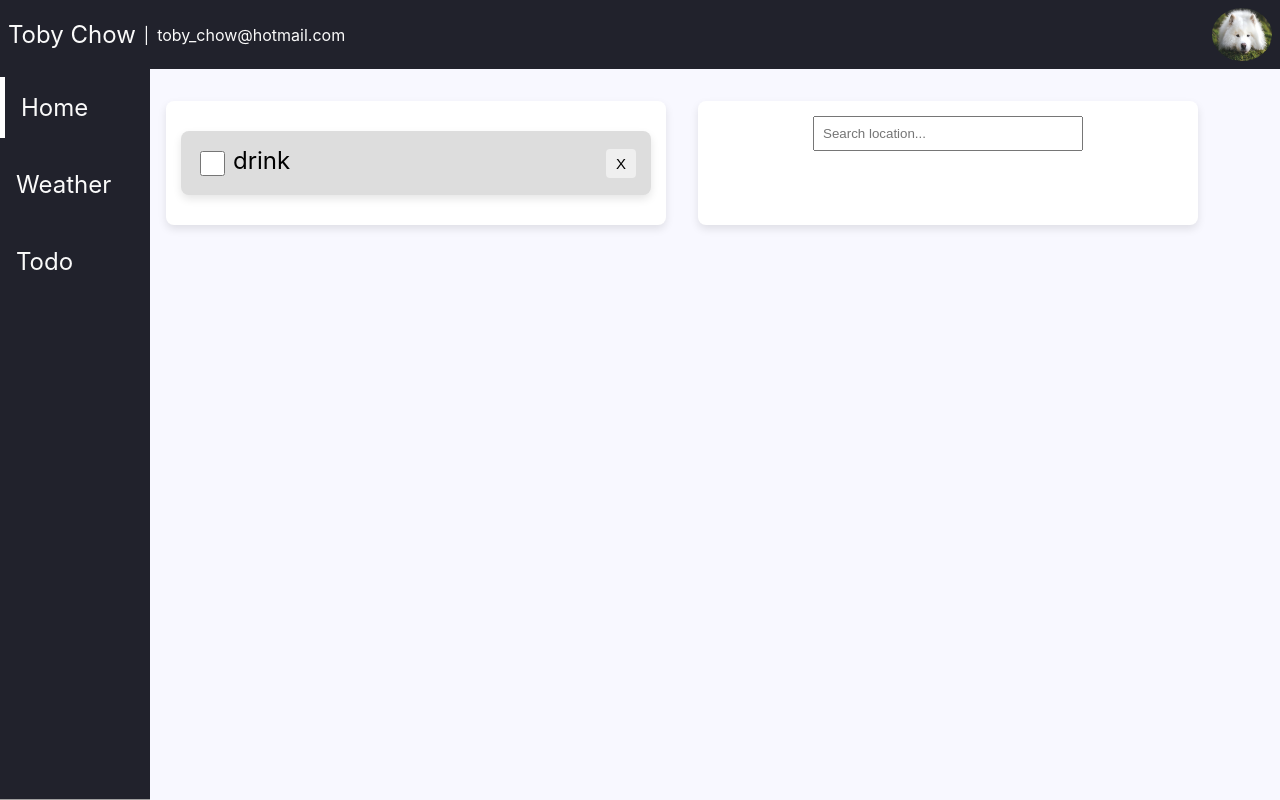
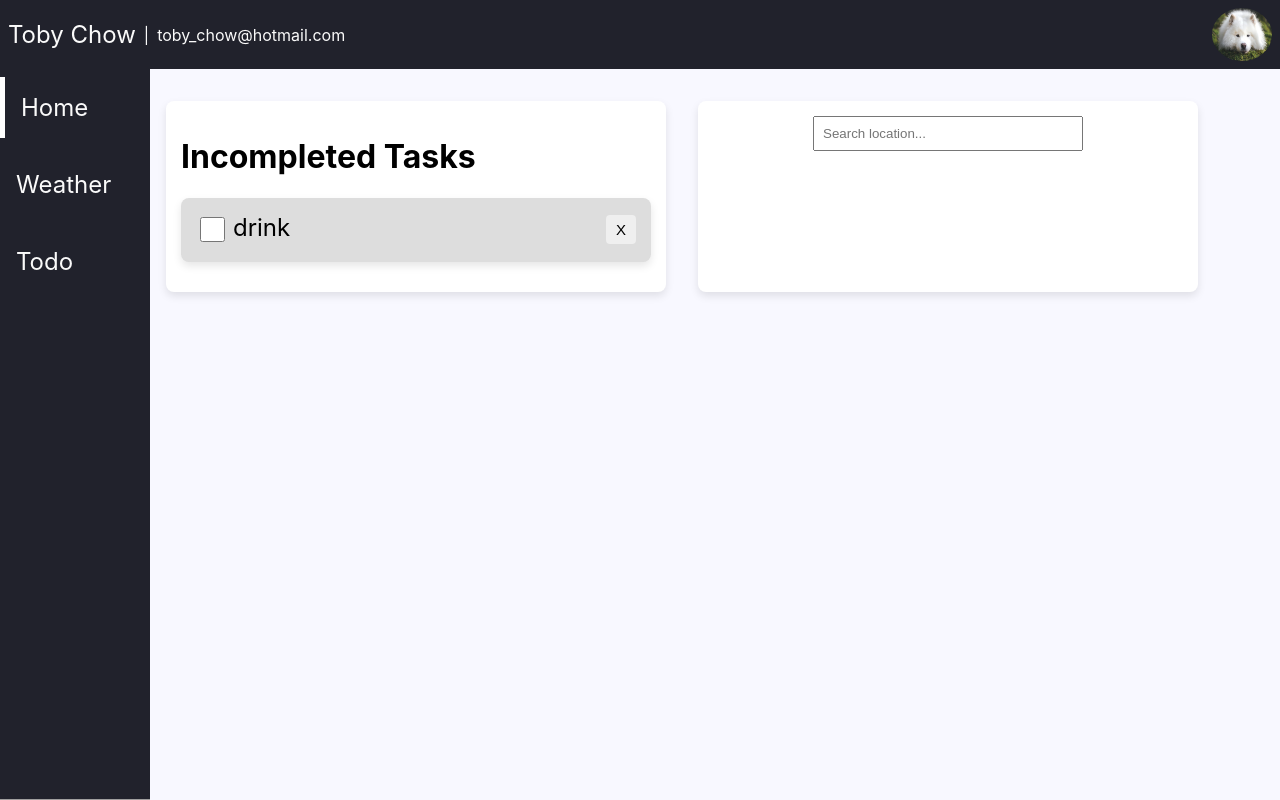
Before and after one commit to TobyChow/brightspot, a React (Create React App) app: page / in a window 1280 px wide. Built offline with nearby package versions, Linux system fonts and the light colour scheme; no server answers.

Commit message:
add card title for todo

```diff
--- a/src/features/home/Home.js
+++ b/src/features/home/Home.js
@@ -8,6 +8,9 @@ export default function Home() {
     return (
         <div className={styles.homeLayout}>
             <Card>
+                <header>
+                    <h1>Incompleted Tasks</h1>
+                </header>
                 <TasksProvider>
                     <TaskList taskStatus='incompleted'/>
                 </TasksProvider>
--- a/src/features/todo/TaskList/TaskList.js
+++ b/src/features/todo/TaskList/TaskList.js
@@ -12,6 +12,7 @@ export default function TaskList({ taskStatus }) {
         setLocalStorageData(LOCAL_STORAGE_KEY_COORDINATES, tasks);
     },[tasks]);
 
+    //todo sort to show incompleted first
     const filteredTasks = tasks.filter(task => {
         if (taskStatus === 'completed') {
             return task.isCompleted;
```
